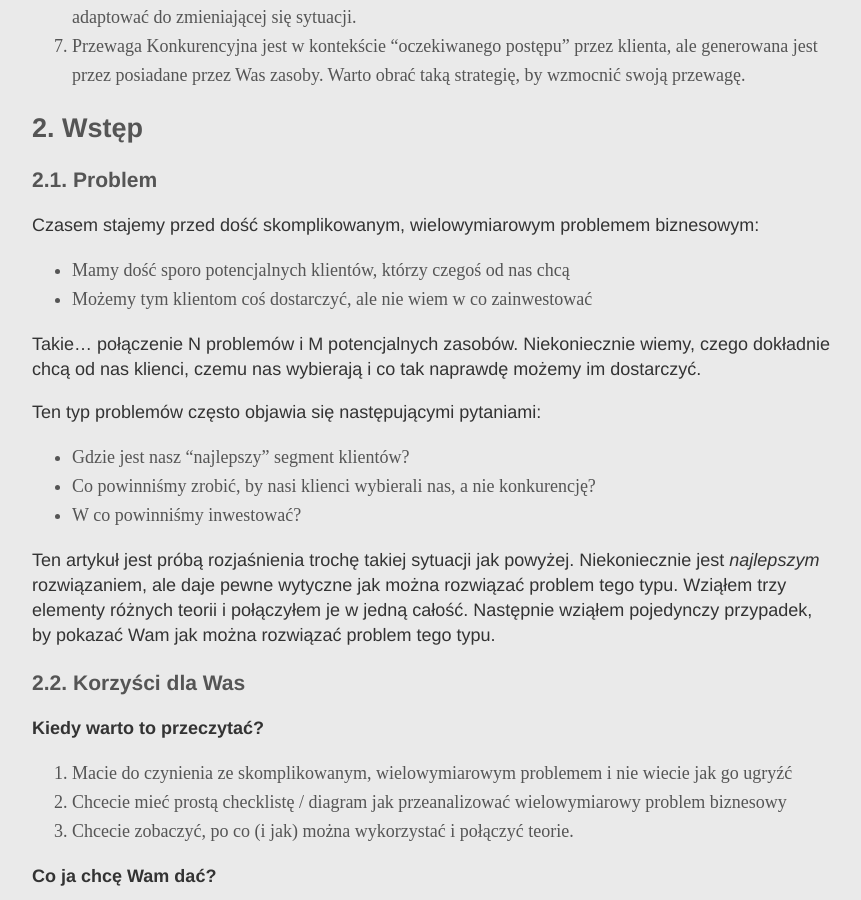
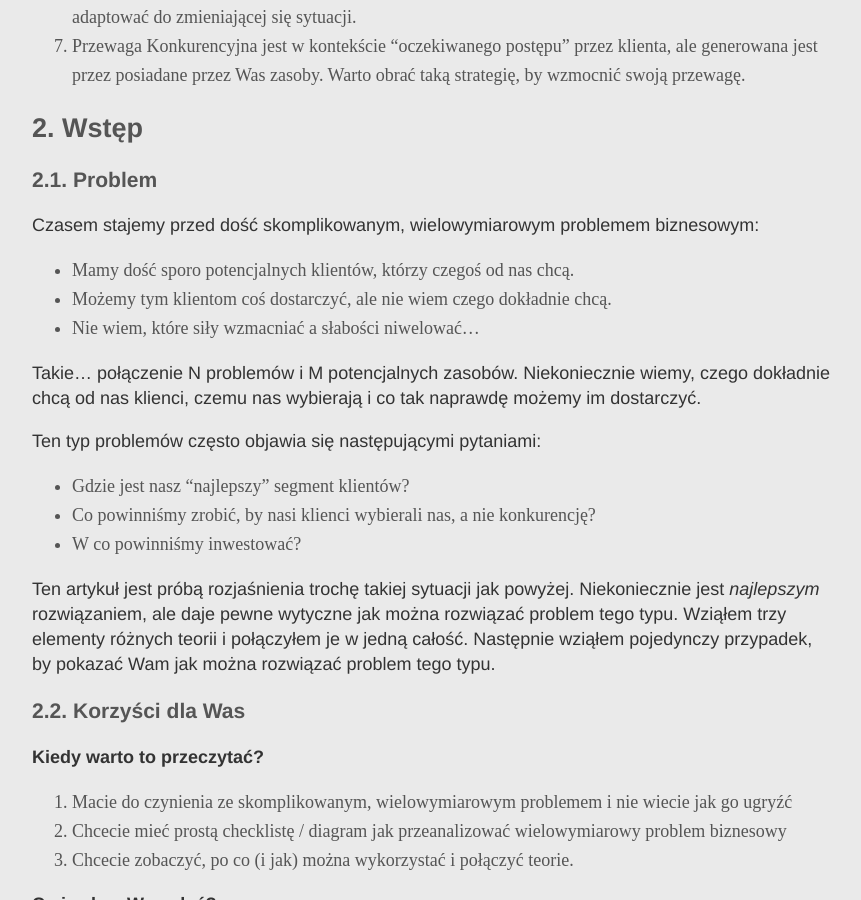
Before and after one commit to ljzolw/ljzolw.github.io, a Jekyll site: the page built from _posts/2018-04-02-parking-nie-na-lotnisku.md, in a window 1280 px wide and 900 px high, scrolled down 804 px. Shown: the whole window, without its empty margins (208-1069 px from the left). Built offline with Jekyll 4.4.1, drawn with Linux system fonts in a browser that asks for light colours.

Commit message:
Corrected, v3

```diff
--- a/_posts/2018-04-02-parking-nie-na-lotnisku.md
+++ b/_posts/2018-04-02-parking-nie-na-lotnisku.md
@@ -22,8 +22,9 @@ Jeśli nie macie czasu przeczytać artykułu, chcecie go odświeżyć czy nabra
 ### 2.1. Problem
 Czasem stajemy przed dość skomplikowanym, wielowymiarowym problemem biznesowym:
 
-* Mamy dość sporo potencjalnych klientów, którzy czegoś od nas chcą
-* Możemy tym klientom coś dostarczyć, ale nie wiem w co zainwestować
+* Mamy dość sporo potencjalnych klientów, którzy czegoś od nas chcą.
+* Możemy tym klientom coś dostarczyć, ale nie wiem czego dokładnie chcą.
+* Nie wiem, które siły wzmacniać a słabości niwelować...
 
 Takie... połączenie N problemów i M potencjalnych zasobów. Niekoniecznie wiemy, czego dokładnie chcą od nas klienci, czemu nas wybierają i co tak naprawdę możemy im dostarczyć.
 
```
